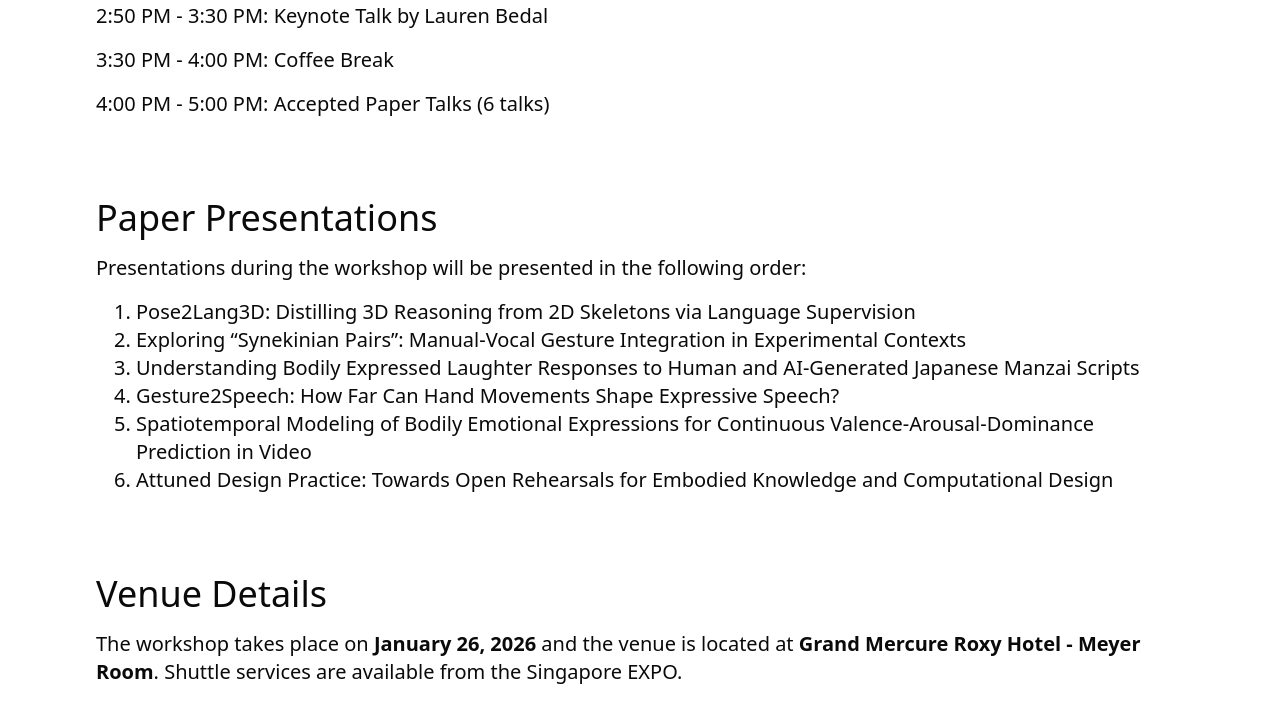
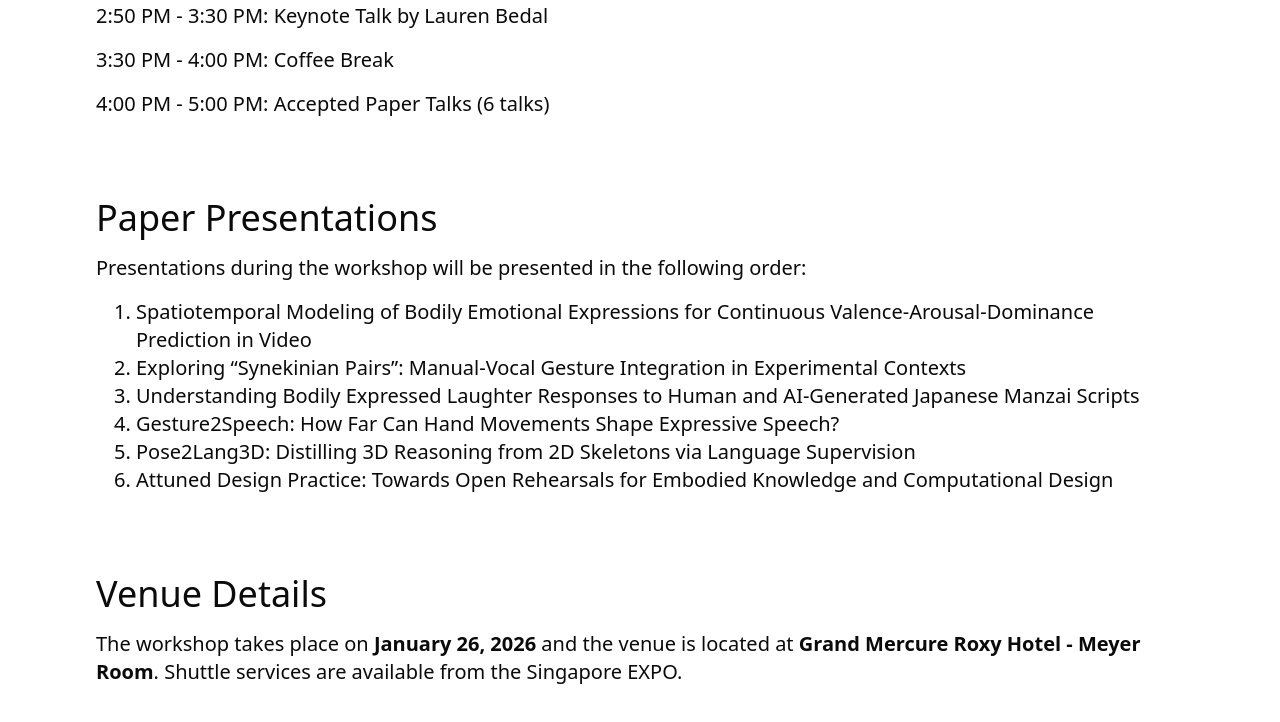
Before and after one commit to beeu-aaai/workshop, a Next.js app: page /workshop/ in a window 1280 px wide. Shown: the part 2622-3344 px from the top of the page. Built offline with nearby package versions, Linux system fonts and the light colour scheme; grey boxes are pictures that could not be loaded.

Commit message:
Update: 1/25

```diff
--- a/app/page.tsx
+++ b/app/page.tsx
@@ -100,11 +100,11 @@ export default function Home() {
                       Presentations during the workshop will be presented in the following order:
                   </p>
                   <ol className="text-xl list-decimal pl-10">
-                      <li>Pose2Lang3D: Distilling 3D Reasoning from 2D Skeletons via Language Supervision</li>
+                      <li>Spatiotemporal Modeling of Bodily Emotional Expressions for Continuous Valence-Arousal-Dominance Prediction in Video</li>
                       <li>Exploring “Synekinian Pairs”: Manual-Vocal Gesture Integration in Experimental Contexts</li>
                       <li>Understanding Bodily Expressed Laughter Responses to Human and AI-Generated Japanese Manzai Scripts</li>
                       <li>Gesture2Speech: How Far Can Hand Movements Shape Expressive Speech?</li>
-                      <li>Spatiotemporal Modeling of Bodily Emotional Expressions for Continuous Valence-Arousal-Dominance Prediction in Video</li>
+                      <li>Pose2Lang3D: Distilling 3D Reasoning from 2D Skeletons via Language Supervision</li>
                       <li>Attuned Design Practice: Towards Open Rehearsals for Embodied Knowledge and Computational Design</li>
                   </ol>
               </div>
```
